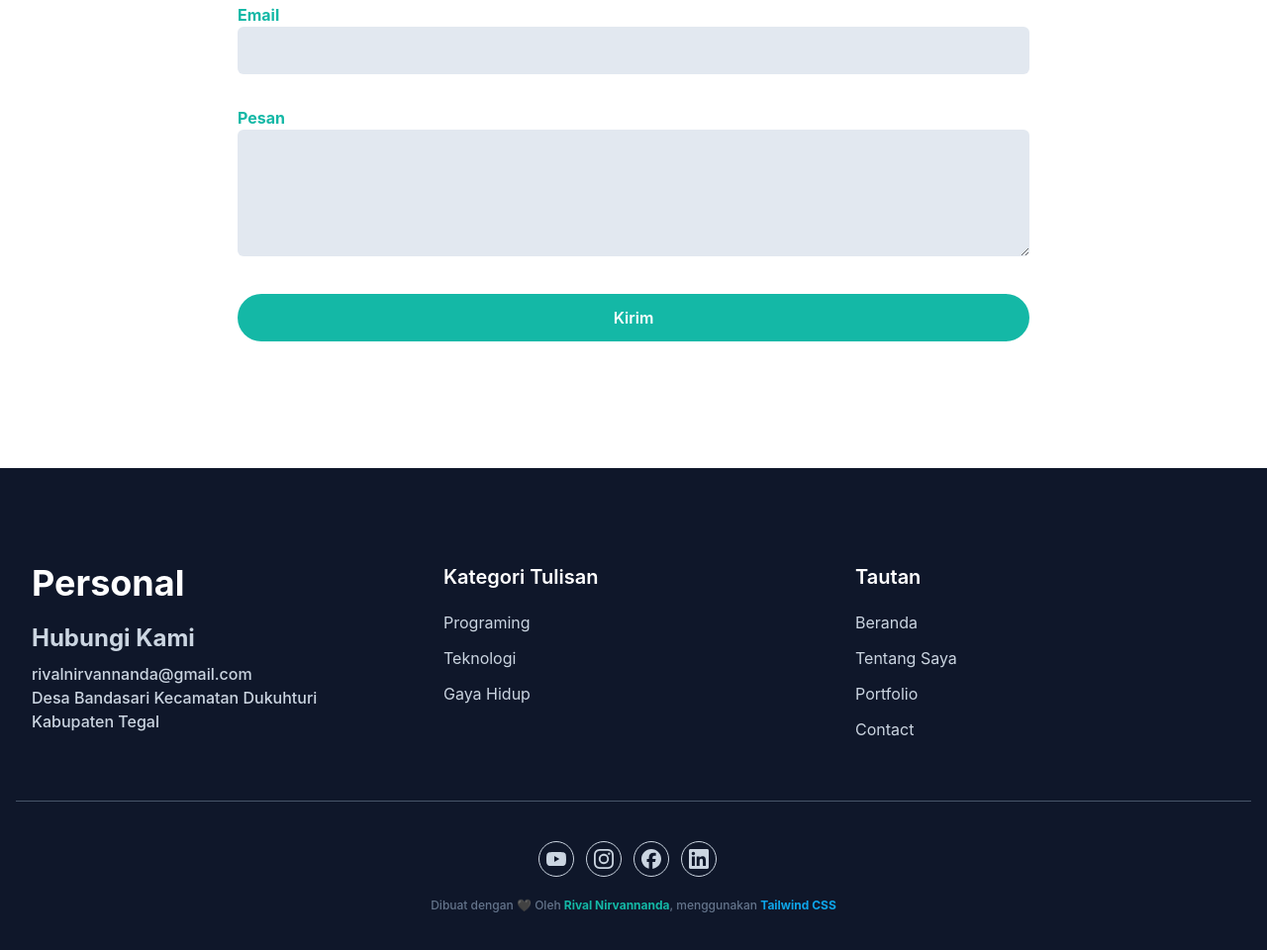
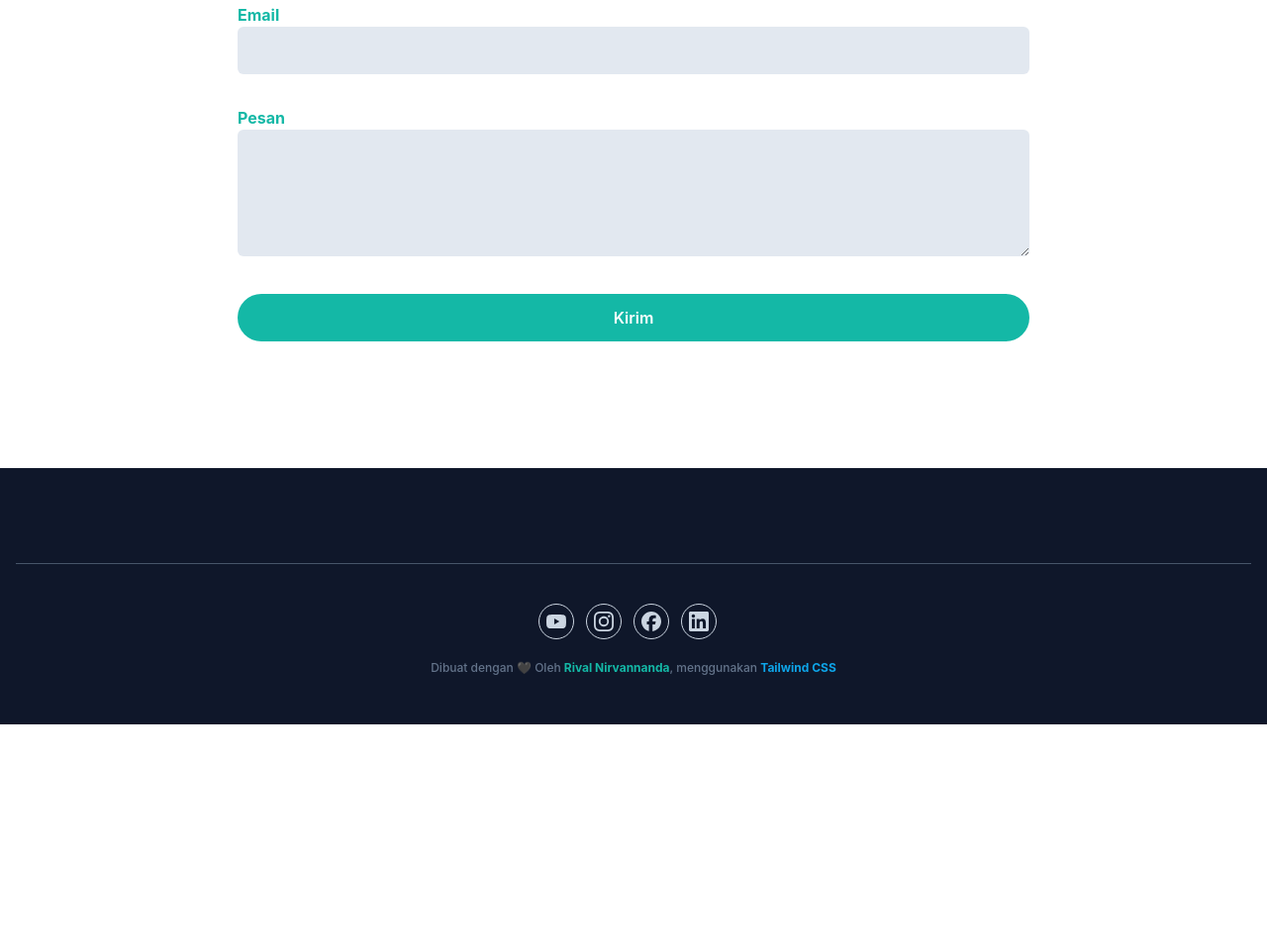
Before and after one commit to RivalNirvannanda/portfolio, a website: page index.html in a window 1280 px wide. Shown: the part 2617-3577 px from the top of the page at 99% size. After the commit the page ends 3349 px from the top, so only its background shows below. Drawn offline with Linux system fonts and the light colour scheme.

Commit message:
Update index.html

```diff
--- a/index.html
+++ b/index.html
@@ -351,77 +351,6 @@
     <!-- Footer Start -->
     <footer class="bg-dark pt-24 pb-12">
       <div class="container">
-        <div class="flex flex-wrap">
-          <div class="w-full px-4 mb-12 text-slate-300 font-medium md:w-1/3">
-            <h2 class="font-bold text-4xl text-white mb-5">Personal</h2>
-            <h3 class="font-bold text-2xl mb-2">Hubungi Kami</h3>
-            <p>rivalnirvannanda@gmail.com</p>
-            <p>Desa Bandasari Kecamatan Dukuhturi</p>
-            <p>Kabupaten Tegal</p>
-          </div>
-          <div class="w-full px-4 mb-12 md:w-1/3">
-            <h3 class="font-semibold text-xl text-white mb-5">
-              Kategori Tulisan
-            </h3>
-            <ul class="text-slate-300">
-              <li>
-                <a
-                  href="#"
-                  class="inline-block text-base hover:text-primary mb-3"
-                  >Programing</a
-                >
-              </li>
-              <li>
-                <a
-                  href="#"
-                  class="inline-block text-base hover:text-primary mb-3"
-                  >Teknologi</a
-                >
-              </li>
-              <li>
-                <a
-                  href="#"
-                  class="inline-block text-base hover:text-primary mb-3"
-                  >Gaya Hidup</a
-                >
-              </li>
-            </ul>
-          </div>
-          <div class="w-full px-4 mb-12 md:w-1/3">
-            <h3 class="font-semibold text-xl text-white mb-5">Tautan</h3>
-            <ul class="text-slate-300">
-              <li>
-                <a
-                  href="#home"
-                  class="inline-block text-base hover:text-primary mb-3"
-                  >Beranda</a
-                >
-              </li>
-              <li>
-                <a
-                  href="#about"
-                  class="inline-block text-base hover:text-primary mb-3"
-                  >Tentang Saya</a
-                >
-              </li>
-              <li>
-                <a
-                  href="#portfolio"
-                  class="inline-block text-base hover:text-primary mb-3"
-                  >Portfolio</a
-                >
-              </li>
-              <li>
-                <a
-                  href="#contact"
-                  class="inline-block text-base hover:text-primary mb-3"
-                  >Contact</a
-                >
-              </li>
-            </ul>
-          </div>
-        </div>
-
         <div class="w-full pt-10 border-t border-slate-600">
           <div class="flex items-center justify-center mb-5">
             <!--  Youtuber -->
```
